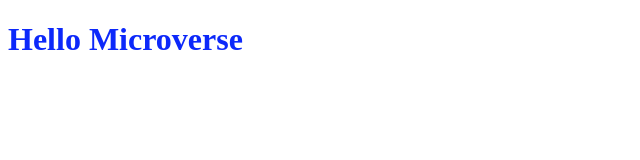
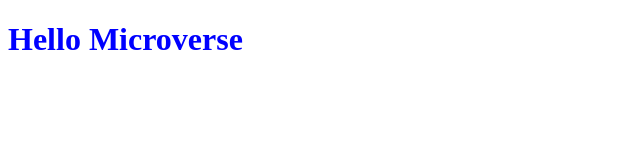
Before and after one commit to javier-salinas/Hello_Microverse, a plain HTML site: page index.html in a window 1280 px wide. Shown: the whole page, without its empty margins (0-640 px from the left). Drawn offline with Linux system fonts and the light colour scheme.

Commit message:
add style file

```diff
--- a/style.css
+++ b/style.css
@@ -1,3 +1,3 @@
 header {
-  color: rgb(12, 40, 250);
+  color: blue;
 }
```
